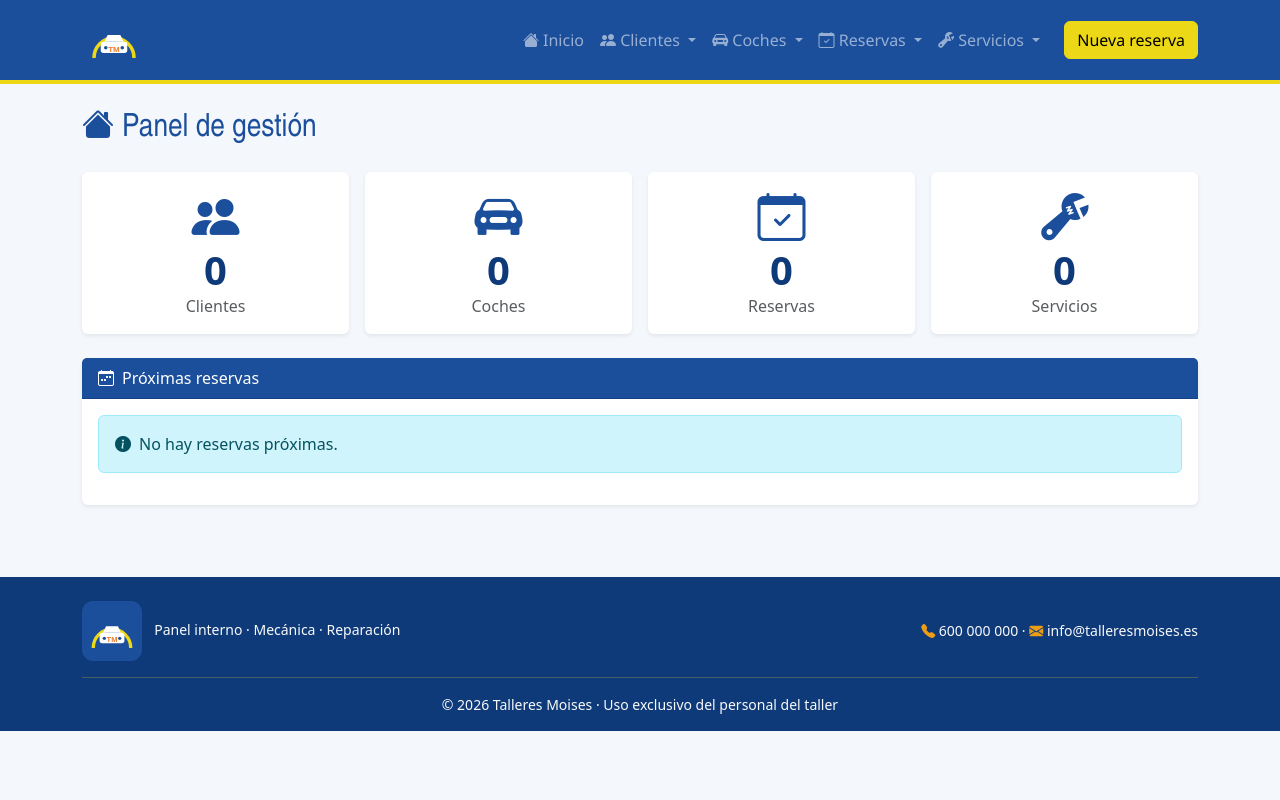
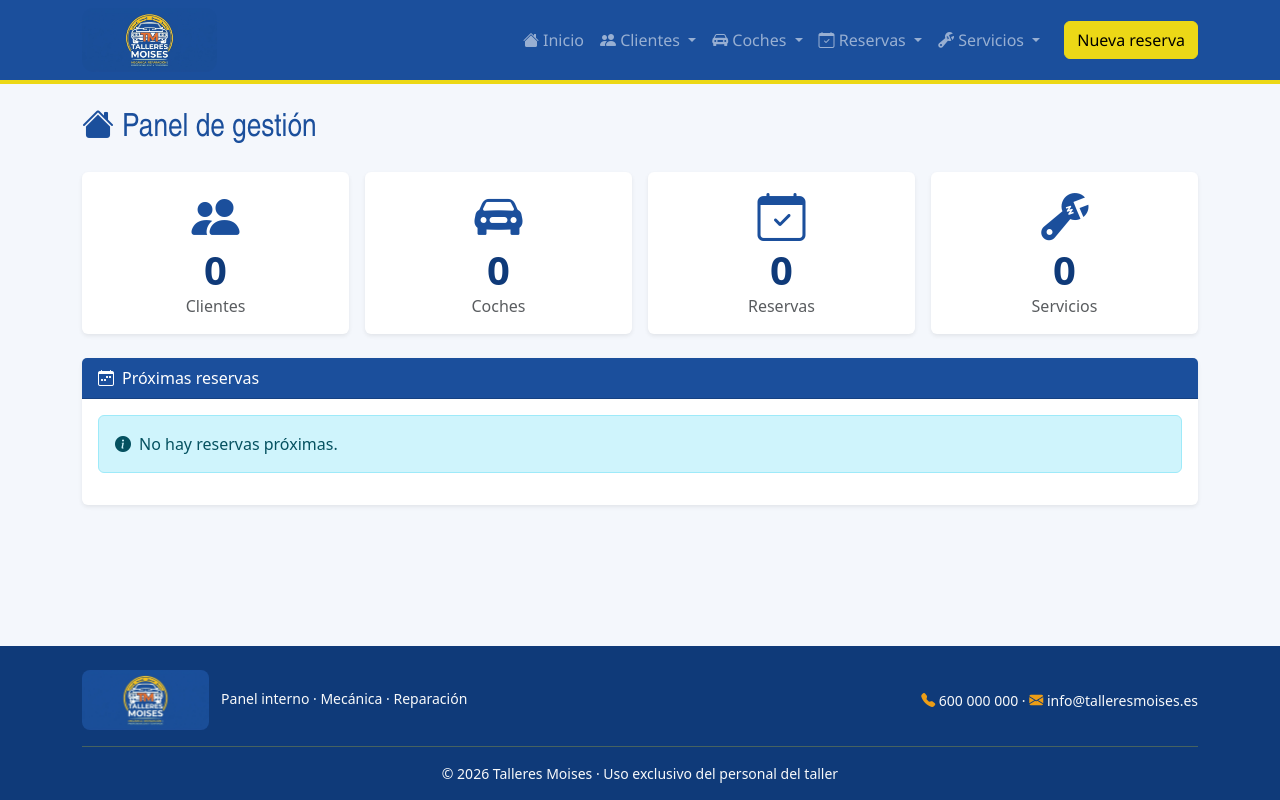
Before and after one commit to carmen-404/talleres-moises-php-app, a PHP site: page /index.php in a window 1280 px wide. Run offline with PHP 8.4, Linux system fonts and the light colour scheme; data that the repository does not hold is empty.

Commit message:
Arreglado un poco el css y html del proyecto

```diff
--- a/cabecera.html
+++ b/cabecera.html
@@ -7,7 +7,7 @@
   <link rel="icon" type="image/svg+xml" href="img/favicon/favicon.svg">
   <link href="https://cdn.jsdelivr.net/npm/bootstrap@5.3.3/dist/css/bootstrap.min.css" rel="stylesheet">
   <link href="https://cdn.jsdelivr.net/npm/bootstrap-icons@1.11.3/font/bootstrap-icons.min.css" rel="stylesheet">
-  <link href="css/style.css" rel="stylesheet">
+  <link href="css/style.css?v=2" rel="stylesheet">
   <link href="css/admin.css" rel="stylesheet">
   <!-- JavaScript de Bootstrap (solo para sus componentes: menús, modales, alertas) -->
   <script defer src="https://cdn.jsdelivr.net/npm/bootstrap@5.3.3/dist/js/bootstrap.bundle.min.js"></script>
@@ -17,7 +17,7 @@
     <nav class="navbar navbar-expand-lg navbar-dark bg-primary">
         <div class="container">
             <a class="navbar-brand" href="index.php">
-                <img src="img/logo/logo.svg" alt="Talleres Moises" height="156">
+                <img src="img/logo/logo.webp" alt="Talleres Moises" height="156">
             </a>
 
             <button class="navbar-toggler" type="button"
--- a/css/style.css
+++ b/css/style.css
@@ -60,3 +60,7 @@ h1, h2, h3, h4, h5, h6 {
 }
 .card-porque .bi { display: inline-block; transition: transform .25s ease; }
 .card-porque:hover .bi { transform: scale(1.2) rotate(-8deg); }
+
+body { min-height: 100vh; display: flex; flex-direction: column; }
+/* El contenido ocupa todo el alto libre: así el pie queda abajo aunque haya poco contenido */
+body > .container, body > main { flex: 1 0 auto; }
--- a/index.php
+++ b/index.php
@@ -19,7 +19,7 @@ $proximas = consultar($conexion, "SELECT r.id, r.dia, r.franja_horaria, co.matri
 include_once("cabecera.html");
 ?>
 
-  <main class="container py-4">
+  <main class="container pt-4 pb-0">
     <?php echo flashHTML(); ?>
     <?php if ($errorBD !== "") { echo alertaHTML("danger", "Error de base de datos: " . $errorBD . " ¿Has importado sql/backup.sql?"); } ?>
 
--- a/pie.html
+++ b/pie.html
@@ -1,8 +1,8 @@
-  <footer class="bg-dark text-light pt-4 pb-3 mt-5">
+  <footer class="bg-dark text-light pt-4 pb-3 mt-auto">
     <div class="container">
       <div class="row gy-3 align-items-center">
         <div class="col-12 col-md-6 text-center text-md-start">
-          <img src="img/logo/logo.svg" alt="Talleres Moises" height="60" class="me-2 rounded-3">
+          <img src="img/logo/logo.webp" alt="Talleres Moises" height="60" class="me-2 rounded-3">
           <span class="small">Panel interno · Mecánica · Reparación</span>
         </div>
         <div class="col-12 col-md-6 text-center text-md-end small">
```
Also changed, not shown: img/logo/logo.webp (added).
